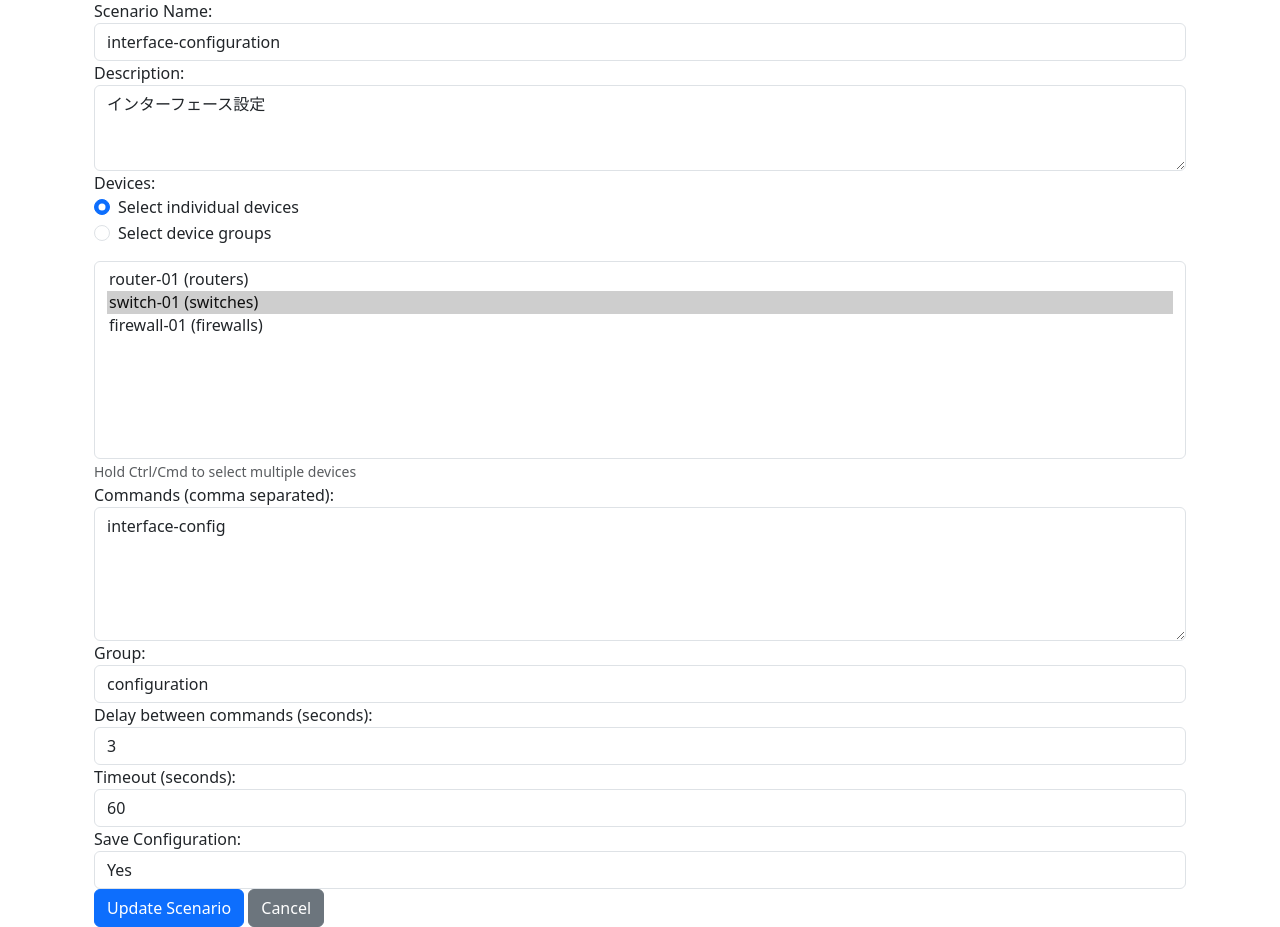
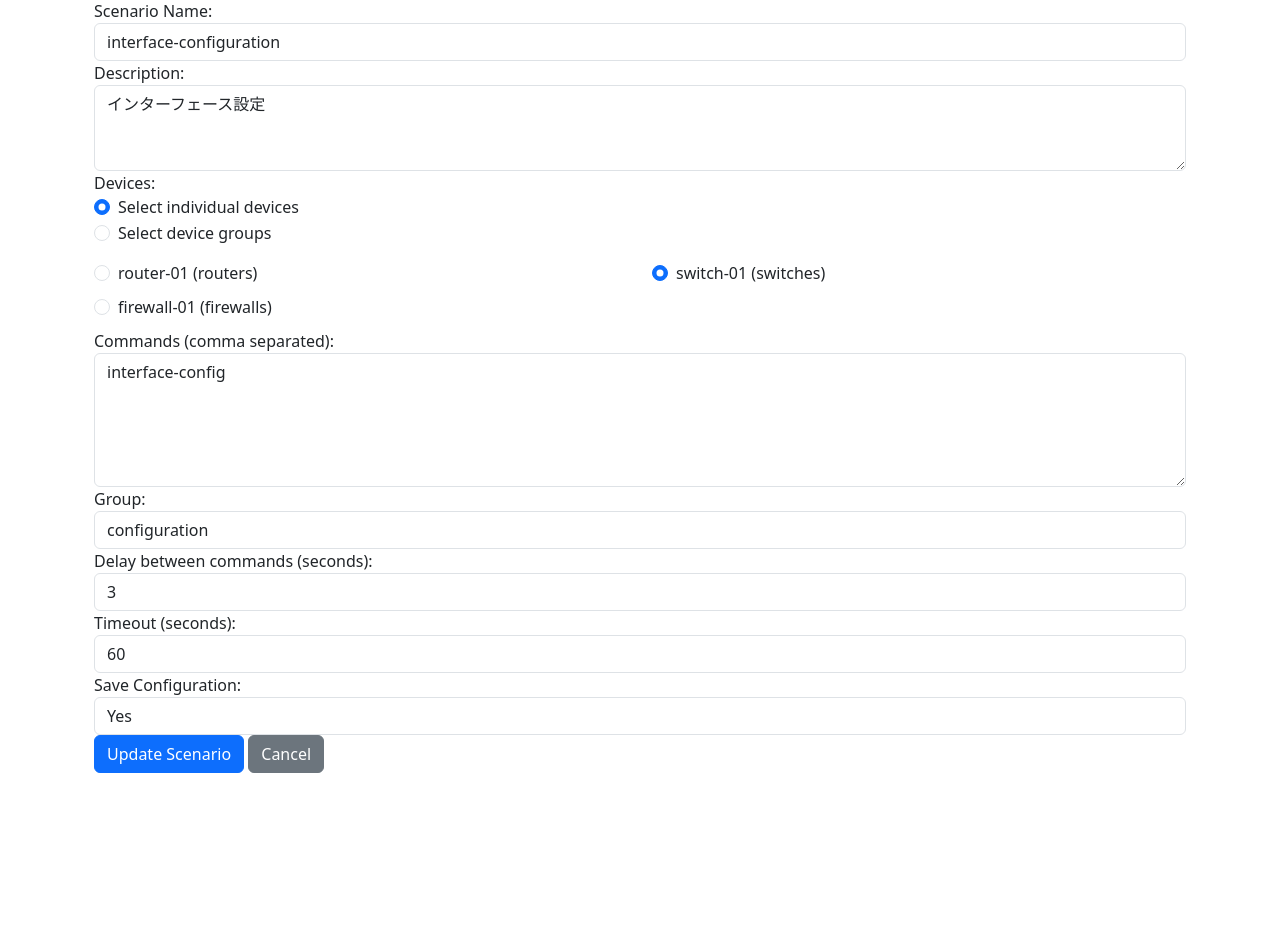
Before and after one commit to kaishin0527/cisco-config-fetcher, a Flask app: page /edit_scenario/interface-configuration in a window 1280 px wide. Shown: the part 137-1064 px from the top of the page. After the commit the page ends 910 px from the top, so only its background shows below. Run offline with Flask 3, Linux system fonts and the light colour scheme.

Commit message:
Convert device selection to radio buttons - individual devices and groups selection

```diff
--- a/app.py
+++ b/app.py
@@ -417,17 +417,23 @@ def edit_scenario(scenario_name):
             device_selection = request.form.get('device_selection', 'individual')
             if device_selection == 'group':
                 # グループ選択の場合
-                selected_groups = request.form.getlist('device_groups')
-                # グループに属するデバイスを取得
-                selected_devices = []
-                for group in selected_groups:
+                selected_group = request.form.get('device_group')
+                if selected_group:
+                    # グループに属するデバイスを取得
+                    selected_devices = []
                     for device_name, device in devices.items():
-                        if device.get('group') == group:
+                        if device.get('group') == selected_group:
                             selected_devices.append(device_name)
-                devices_list = selected_devices
+                    devices_list = selected_devices
+                else:
+                    devices_list = []
             else:
                 # 個別デバイス選択の場合
-                devices_list = request.form.getlist('devices')
+                selected_device = request.form.get('individual_device')
+                if selected_device:
+                    devices_list = [selected_device]
+                else:
+                    devices_list = []
 
             scenarios[scenario_name] = {
                 'devices': devices_list,
--- a/templates/edit_scenario.html
+++ b/templates/edit_scenario.html
@@ -31,26 +31,34 @@
 
             <!-- Individual devices selection -->
             <div id="individual_devices">
-                <select class="form-select" id="devices" name="devices" multiple size="8">
+                <div class="row">
                     {% for device_name, device in devices.items() %}
-                    <option value="{{ device_name }}" {% if device_name in scenario.devices %}selected{% endif %}>
-                        {{ device_name }} ({{ device.group }})
-                    </option>
+                    <div class="col-md-6 mb-2">
+                        <div class="form-check">
+                            <input class="form-check-input" type="radio" name="individual_device" id="device_{{ device_name }}" value="{{ device_name }}" {% if device_name in scenario.devices %}checked{% endif %}>
+                            <label class="form-check-label" for="device_{{ device_name }}">
+                                {{ device_name }} ({{ device.group }})
+                            </label>
+                        </div>
+                    </div>
                     {% endfor %}
-                </select>
-                <small class="form-text text-muted">Hold Ctrl/Cmd to select multiple devices</small>
+                </div>
             </div>
 
             <!-- Device groups selection -->
             <div id="device_groups" style="display: none;">
-                <select class="form-select" id="device_groups" name="device_groups" multiple size="8">
+                <div class="row">
                     {% for group in device_groups|unique %}
-                    <option value="{{ group }}" {% if group in scenario.device_groups|default([]) %}selected{% endif %}>
-                        {{ group }}
-                    </option>
+                    <div class="col-md-6 mb-2">
+                        <div class="form-check">
+                            <input class="form-check-input" type="radio" name="device_group" id="group_{{ group }}" value="{{ group }}" {% if group in scenario.device_groups|default([]) %}checked{% endif %}>
+                            <label class="form-check-label" for="group_{{ group }}">
+                                {{ group }}
+                            </label>
+                        </div>
+                    </div>
                     {% endfor %}
-                </select>
-                <small class="form-text text-muted">Hold Ctrl/Cmd to select multiple groups</small>
+                </div>
             </div>
         </div>
         <div class="form-group">
```
